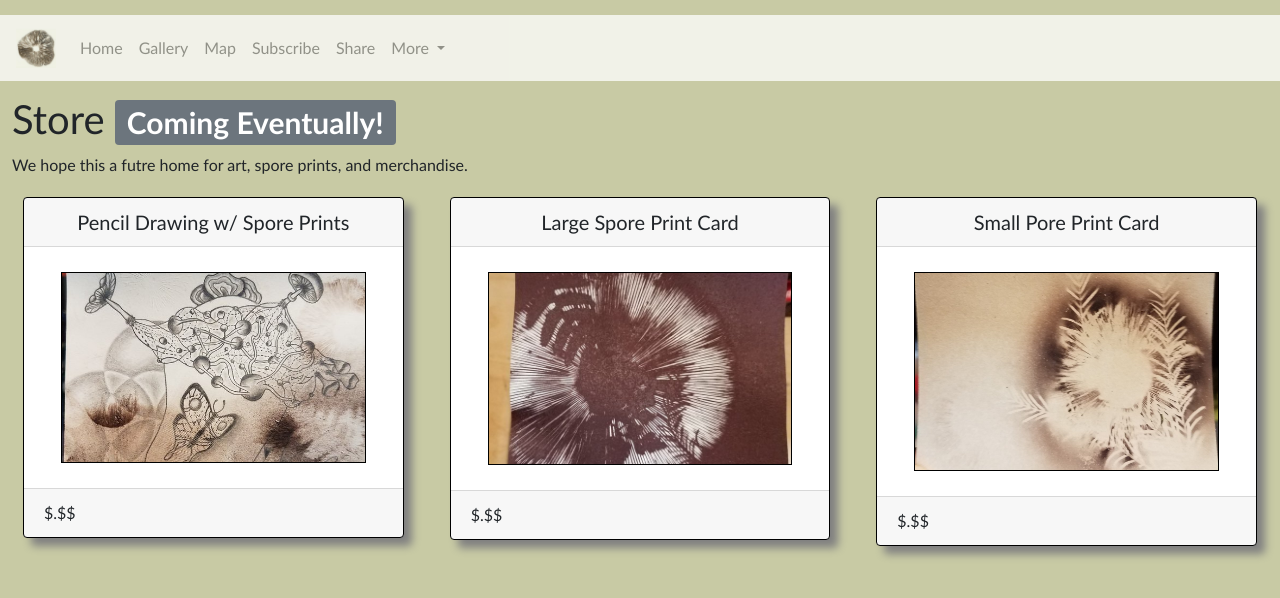
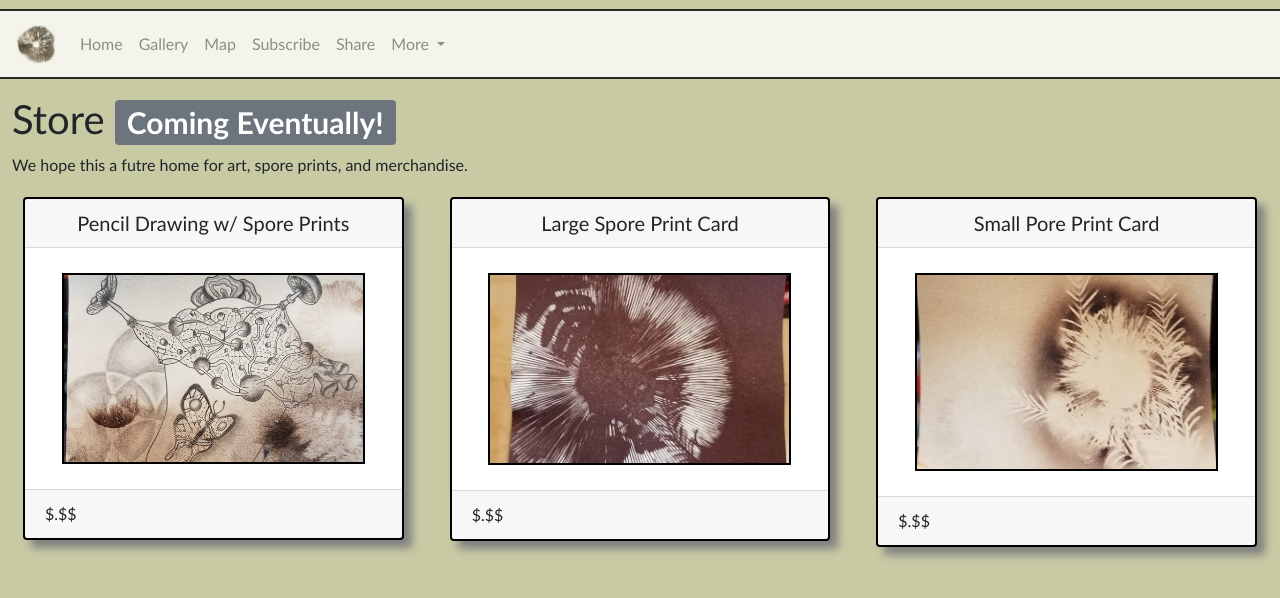
Before and after one commit to jarred104/fungi, a Flask app: page /store in a window 1280 px wide. Shown: the top 598 px of the page. Run offline with Flask 2, Linux system fonts and the light colour scheme; some libraries are stand-ins or nearby versions.

Commit message:
more css updates

```diff
--- a/static/css/style.css
+++ b/static/css/style.css
@@ -1,4 +1,3 @@
-
 .home {
   background: #e6e5c4;
   font-family: 'Gill Sans', 'Gill Sans MT', Calibri, 'Trebuchet MS', sans-serif;
@@ -47,7 +46,7 @@
 }
 
 .card {
-  border:1px solid black;
+  border:2px solid black;
   box-shadow: 8px 8px 8px grey;
   margin-bottom: 12px;
   margin-left: 8px;
@@ -64,10 +63,12 @@
 
 .navbar {
   position:absolute;
-  top:15px;
+  top:9px;
   z-index: 10;
   width:100%;
-  opacity: 0.75;
+  opacity: 0.8;
+  border-bottom: 2px solid black;
+  border-top: 2px solid black;
 }
 
 .navimage {
@@ -92,7 +93,7 @@
 
 .img-responsive {
   width: 90%;
-  border: 1px solid black;
+  border: 2px solid black;
   margin-left: auto;
   margin-right: auto;
   margin-top: 5px;
```
